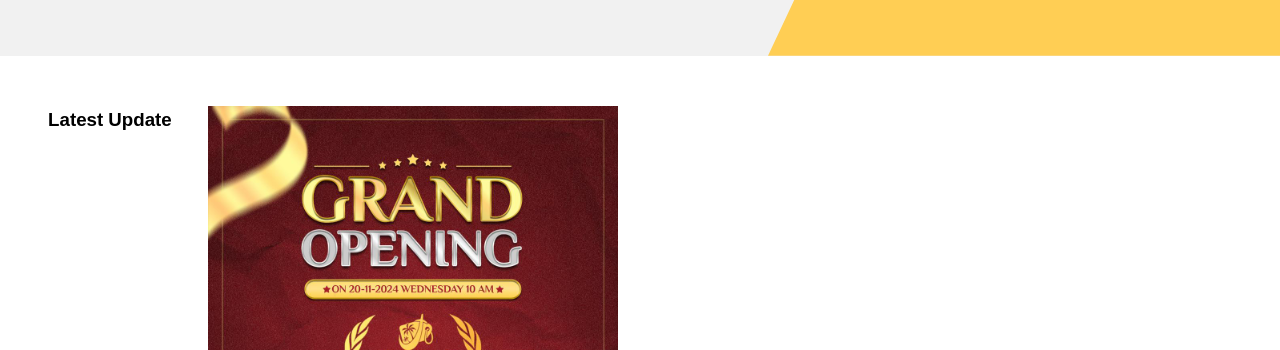
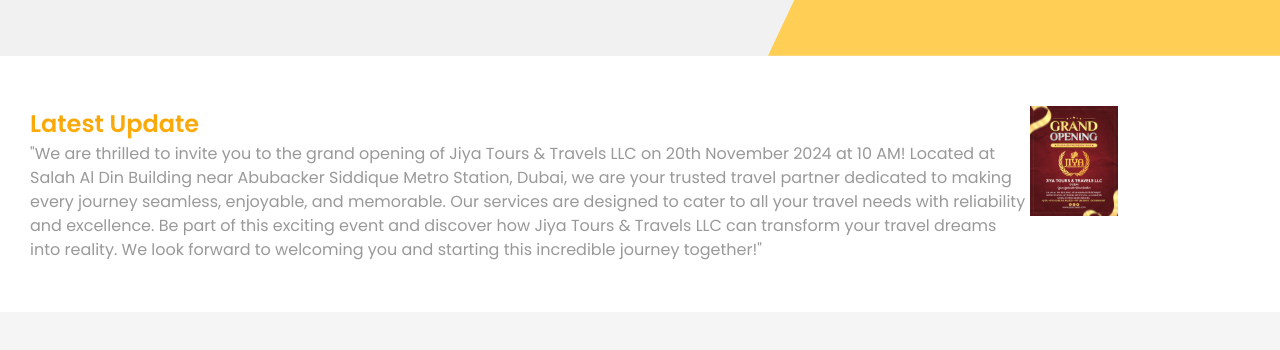
Before and after one commit to jiyatravels/jiya_web, a plain HTML site: page index.html in a window 1280 px wide. Shown: the part 1295-1645 px from the top of the page. Drawn offline with nearby package versions, Linux system fonts and the light colour scheme.

Commit message:
Update index.html

```diff
--- a/index.html
+++ b/index.html
@@ -258,8 +258,9 @@
 
 <section class="dubai">
    <ul>
-      <li>
-         <h3>Latest Update</h3>
+      <li class="txt">
+         <h1>Latest Update</h1>
+         <p>"We are thrilled to invite you to the grand opening of Jiya Tours & Travels LLC on 20th November 2024 at 10 AM! Located at Salah Al Din Building near Abubacker Siddique Metro Station, Dubai, we are your trusted travel partner dedicated to making every journey seamless, enjoyable, and memorable. Our services are designed to cater to all your travel needs with reliability and excellence. Be part of this exciting event and discover how Jiya Tours & Travels LLC can transform your travel dreams into reality. We look forward to welcoming you and starting this incredible journey together!"</p>
       </li>
       <li>
          <div>
```
